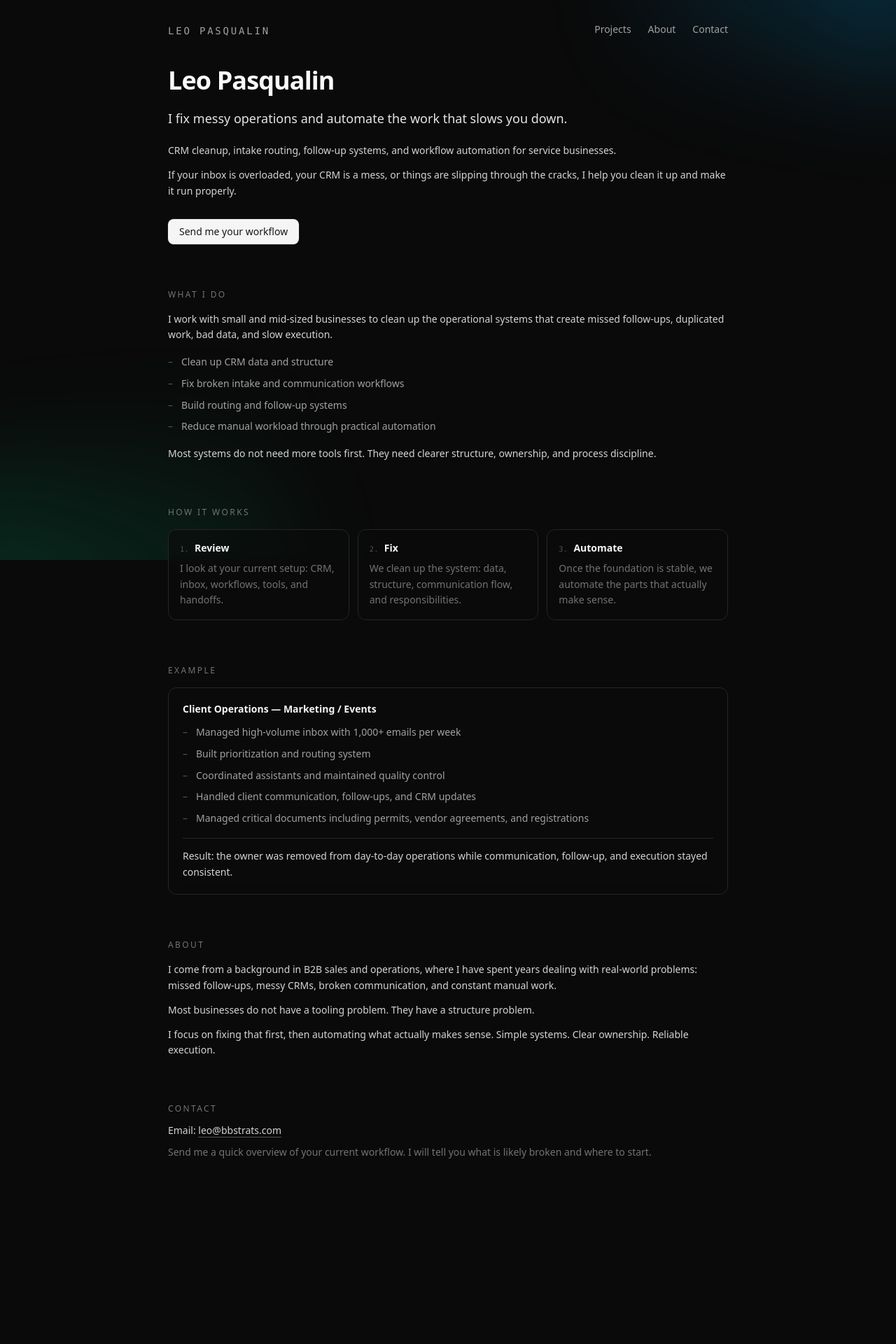
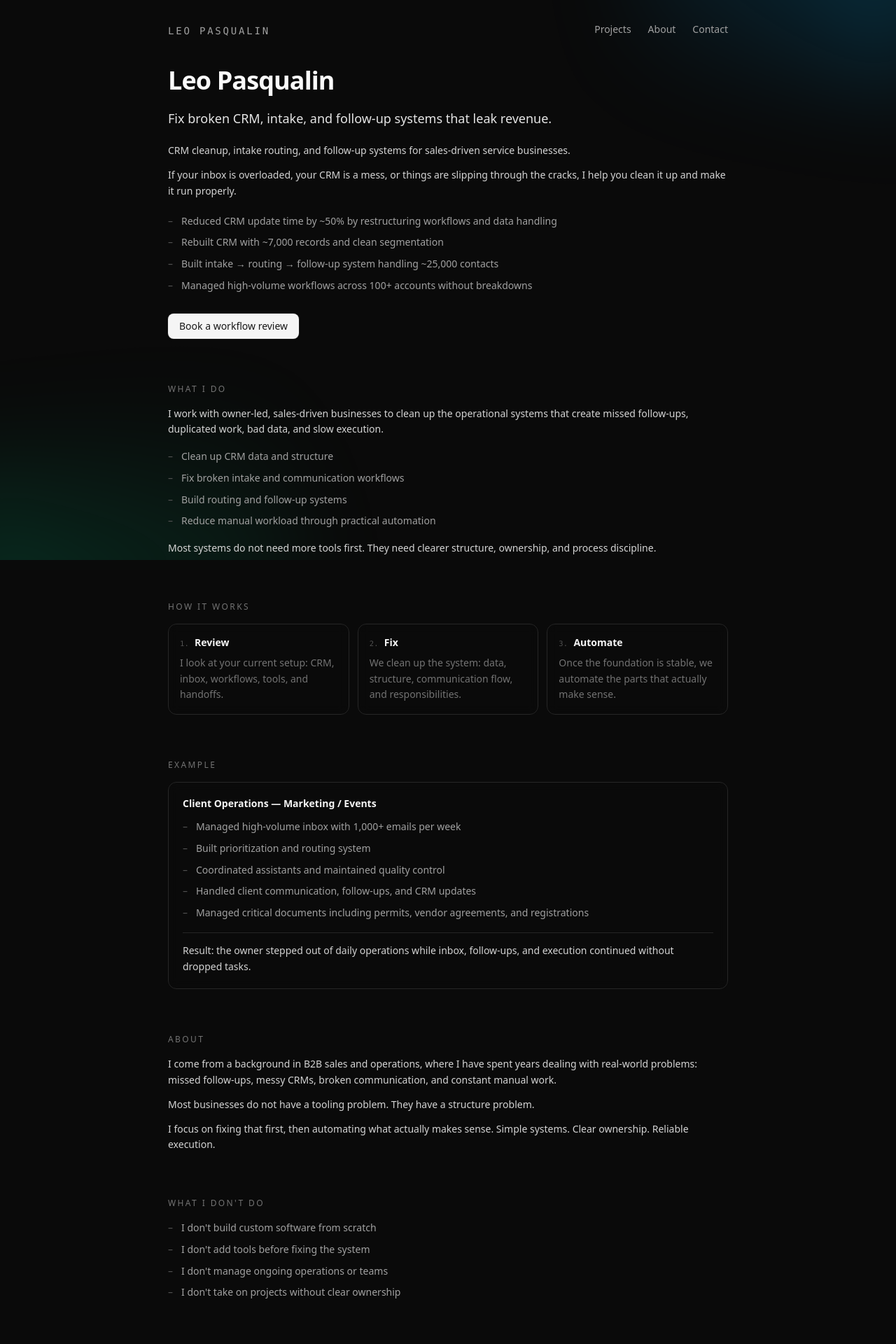
Before and after one commit to lpasqualin/leopaz-site, a Next.js app: page / in a window 1280 px wide. Shown: the top 1920 px of the page at 70% size. Before the commit the page ends 1722 px from the top, so only its background shows below. Built offline with nearby package versions, Linux system fonts and the light colour scheme.

Commit message:
text revamp + new sections

```diff
--- a/app/page.tsx
+++ b/app/page.tsx
@@ -19,13 +19,12 @@ export default function HomePage() {
           </h1>
 
           <p className="text-lg font-medium leading-relaxed text-neutral-200">
-            I fix messy operations and automate the work that slows you down.
+            Fix broken CRM, intake, and follow-up systems that leak revenue.
           </p>
 
           <div className="space-y-3 text-sm leading-relaxed text-neutral-300">
             <p>
-              CRM cleanup, intake routing, follow-up systems, and workflow automation
-              for service businesses.
+              CRM cleanup, intake routing, and follow-up systems for sales-driven service businesses.
             </p>
             <p>
               If your inbox is overloaded, your CRM is a mess, or things are
@@ -33,12 +32,31 @@ export default function HomePage() {
             </p>
           </div>
 
+          <ul className="space-y-2 text-sm leading-relaxed text-neutral-400">
+            <li className="flex gap-3">
+              <span className="shrink-0 text-neutral-600">–</span>
+              <span>Reduced CRM update time by ~50% by restructuring workflows and data handling</span>
+            </li>
+            <li className="flex gap-3">
+              <span className="shrink-0 text-neutral-600">–</span>
+              <span>Rebuilt CRM with ~7,000 records and clean segmentation</span>
+            </li>
+            <li className="flex gap-3">
+              <span className="shrink-0 text-neutral-600">–</span>
+              <span>Built intake → routing → follow-up system handling ~25,000 contacts</span>
+            </li>
+            <li className="flex gap-3">
+              <span className="shrink-0 text-neutral-600">–</span>
+              <span>Managed high-volume workflows across 100+ accounts without breakdowns</span>
+            </li>
+          </ul>
+
           <div className="pt-2">
             <a
               href="mailto:leo@bbstrats.com"
               className="inline-block rounded-lg bg-neutral-100 px-4 py-2 text-sm font-medium text-neutral-900 shadow-[0_0_0_1px_rgba(255,255,255,0.08),0_1px_3px_rgba(0,0,0,0.4)] transition hover:bg-neutral-200 hover:shadow-[0_0_0_1px_rgba(255,255,255,0.15),0_2px_8px_rgba(0,0,0,0.5)]"
             >
-              Send me your workflow
+              Book a workflow review
             </a>
           </div>
         </section>
@@ -54,7 +72,7 @@ export default function HomePage() {
 
           <div className="space-y-4 text-sm leading-relaxed text-neutral-300">
             <p>
-              I work with small and mid-sized businesses to clean up the operational
+              I work with owner-led, sales-driven businesses to clean up the operational
               systems that create missed follow-ups, duplicated work, bad data, and slow execution.
             </p>
 
@@ -143,8 +161,7 @@ export default function HomePage() {
             </ul>
 
             <p className="mt-4 border-t border-neutral-800 pt-3.5 text-sm leading-relaxed text-neutral-300">
-              Result: the owner was removed from day-to-day operations while communication,
-              follow-up, and execution stayed consistent.
+              Result: the owner stepped out of daily operations while inbox, follow-ups, and execution continued without dropped tasks.
             </p>
           </div>
         </section>
@@ -172,6 +189,35 @@ export default function HomePage() {
               Simple systems. Clear ownership. Reliable execution.
             </p>
           </div>
+        </section>
+
+        {/* What I Don't Do */}
+        <section aria-labelledby="what-i-dont-do-heading" className="space-y-4">
+          <h2
+            id="what-i-dont-do-heading"
+            className="text-xs font-medium uppercase tracking-[0.2em] text-neutral-500"
+          >
+            What I Don&apos;t Do
+          </h2>
+
+          <ul className="space-y-2 text-sm leading-relaxed text-neutral-400">
+            <li className="flex gap-3">
+              <span className="shrink-0 text-neutral-600">–</span>
+              <span>I don&apos;t build custom software from scratch</span>
+            </li>
+            <li className="flex gap-3">
+              <span className="shrink-0 text-neutral-600">–</span>
+              <span>I don&apos;t add tools before fixing the system</span>
+            </li>
+            <li className="flex gap-3">
+              <span className="shrink-0 text-neutral-600">–</span>
+              <span>I don&apos;t manage ongoing operations or teams</span>
+            </li>
+            <li className="flex gap-3">
+              <span className="shrink-0 text-neutral-600">–</span>
+              <span>I don&apos;t take on projects without clear ownership</span>
+            </li>
+          </ul>
         </section>
 
         {/* Contact */}
```
